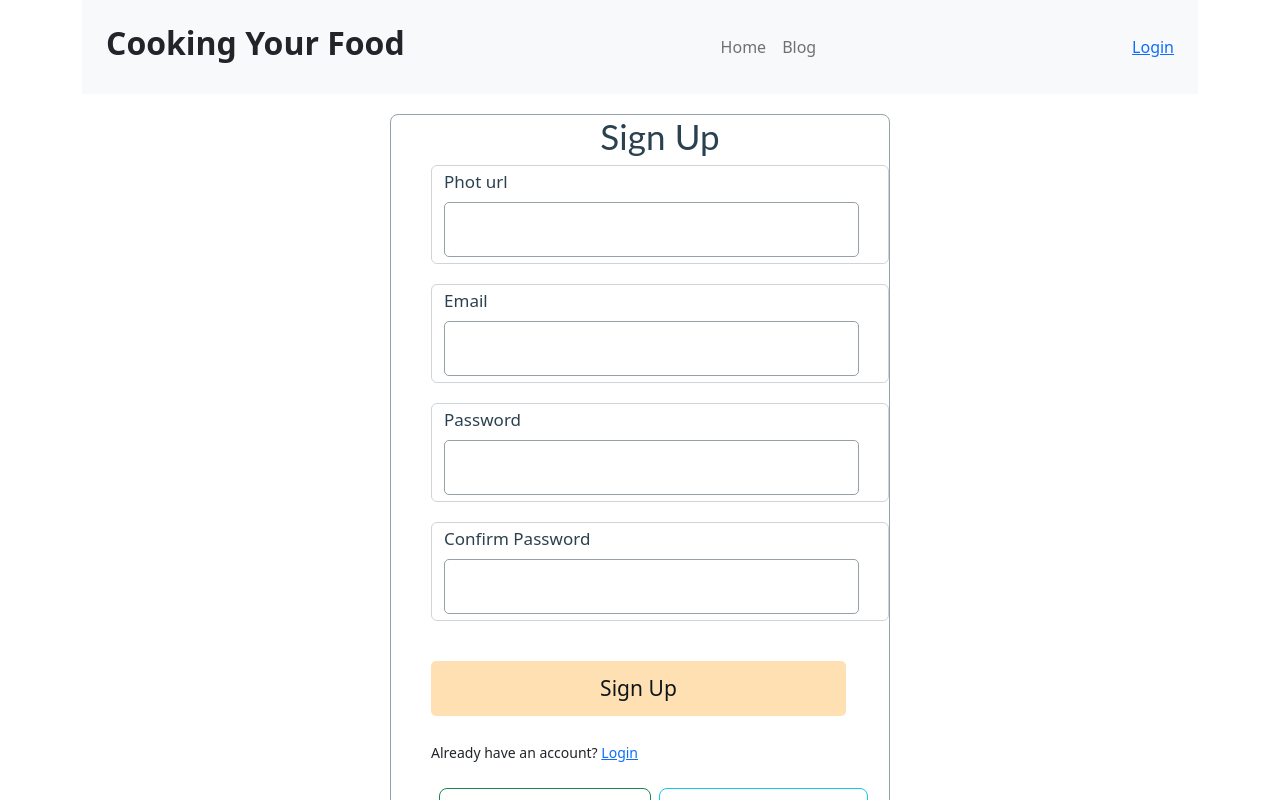
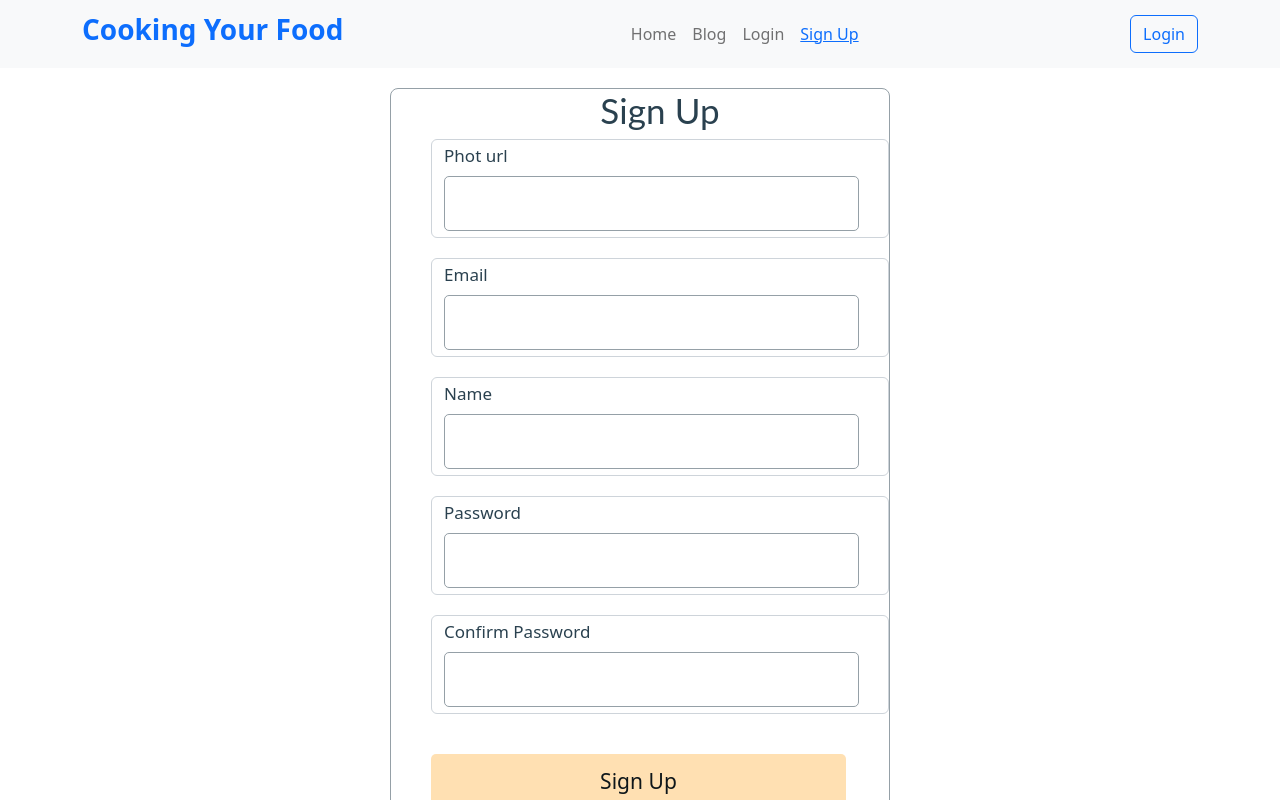
Before and after one commit to Jakir80/Recipe-hunter-Client, a React (Vite) app: page /register in a window 1280 px wide. Shown: the top 800 px of the page. Built offline with nearby package versions, Linux system fonts and the light colour scheme; no server answers.

Commit message:
update-seen-photo-on user

```diff
--- a/index.html
+++ b/index.html
@@ -2,9 +2,10 @@
 <html lang="en">
   <head>
     <meta charset="UTF-8" />
-    <link rel="icon" type="image/svg+xml" href="/vite.svg" />
+
+    <link rel="icon" type="image/svg+xml" href="https://i.ibb.co/w0Jh8W9/favicon-32x32.png" />
     <meta name="viewport" content="width=device-width, initial-scale=1.0" />
-    <title>Vite + React</title>
+    <title>Recipe Hunter</title>
   </head>
   <body>
     <div id="root"></div>
--- a/src/AuthProvider/AuthProvider.jsx
+++ b/src/AuthProvider/AuthProvider.jsx
@@ -1,6 +1,6 @@
 /* eslint-disable react/prop-types */
 /* eslint-disable no-unused-vars */
-import { GithubAuthProvider, GoogleAuthProvider, createUserWithEmailAndPassword, getAuth, onAuthStateChanged, signInWithEmailAndPassword, signInWithPopup, signOut } from "firebase/auth";
+import { GithubAuthProvider, GoogleAuthProvider, createUserWithEmailAndPassword, getAuth, onAuthStateChanged, signInWithEmailAndPassword, signInWithPopup, signOut, updateProfile } from "firebase/auth";
 import React, { createContext, useEffect, useState } from 'react';
 import app from "../Firebase/firebase.config";
 // import app from "../Firebase/firebase.config";
@@ -62,7 +62,17 @@ const AuthProvider = ({children}) => {
             return unsubscribe();
         }
     }, [])
+const updateUser =(loggedUser,name,photurl)=>{
+return updateProfile(loggedUser,{
+    displayName:name,
+    photoURL:photurl
 
+})
+.then()
+.catch(error=>{
+    console.log(error.message)
+})
+}
     const authInfo = {
         user,
         loading,
@@ -70,7 +80,8 @@ const AuthProvider = ({children}) => {
         signIn,
         logOut,
         googlesign,
-        handlegithublogin
+        handlegithublogin,
+        updateUser
     }
 
     return (
--- a/src/Home/Home.jsx
+++ b/src/Home/Home.jsx
@@ -7,6 +7,7 @@ import { useLoaderData } from 'react-router-dom';
 import Food from '../Food/Food';
 import TraditionalFood from '../Traditional/TraditionalFood';
 import SingleChef from '../singleChef/SingleChef';
+import './home.css';
 const Home = () => {
     const traditionalfoods = useLoaderData()
     const [chef, setChef] = useState([])
@@ -19,7 +20,7 @@ const Home = () => {
         .then(data => setFood(data))
     return (
         <div className='pt-4 mt-4'>
-            <div className='d-flex gap-2 justify-center align-items-center'>
+            <div className='d-flex  gap-2 justify-center align-items-center'>
                 <img className='w-75' src="http://www.veepixel.com/tf/html/sous/assets/images/home_03_01.jpg" alt="" />
                 <div>
                     <h1 className='font-bold text-primary'>Find Your <br /> Cooking Recipe</h1>
--- /dev/null
+++ b/src/Home/home.css
@@ -0,0 +1,5 @@
+@media only screen and (max-width: 600px) {
+    .d-flex {
+        flex-direction: column;
+    }
+}
--- a/src/Layout/Layout.jsx
+++ b/src/Layout/Layout.jsx
@@ -6,11 +6,13 @@ import Menubar from '../Routs/Menubar';
 import './layout.css';
 const Layout = () => {
     return (
+      <>
+            <Menubar></Menubar>
         <div className='container'>
-            <Menubar></Menubar>
             <div className='outlet'><Outlet /></div>
+        </div>
             <Footer />
-        </div>
+      </>
     );
 };
 
--- a/src/Register/SignUp.jsx
+++ b/src/Register/SignUp.jsx
@@ -7,7 +7,7 @@ import './SignUp.css';
 const SignUp = () => {
     const [error, setError] = useState('');
     const [success, setSuccess] = useState('')
-    const { createUser, googlesign, handlegithublogin } = useContext(AuthContext);
+    const { createUser, googlesign, handlegithublogin,updateUser } = useContext(AuthContext);
     const handlegooglesignin = () => {
         googlesign()
     }
@@ -21,6 +21,8 @@ const SignUp = () => {
         const email = form.email.value;
         const password = form.password.value;
         const confirm = form.confirm.value;
+        const photoURL=form.photo.value;
+        const name=form.name.value;
         console.log(email, password, confirm)
         form.reset();
         setError('');
@@ -36,7 +38,7 @@ const SignUp = () => {
         createUser(email, password)
             .then(result => {
                 const loggedUser = result.user;
-                console.log(loggedUser)
+                updateUser(loggedUser,name,photoURL)
                 setSuccess("user created successfully")
             })
             .catch(error => {
@@ -52,11 +54,15 @@ const SignUp = () => {
             <form onSubmit={handleSignUp}>
                 <div className="form-control">
                     <label htmlFor="text">Phot url</label>
-                    <input type="text" name="photo" id="" required />
+                    <input type="text" name="photo" id=""  />
                 </div>
                 <div className="form-control">
                     <label htmlFor="email">Email</label>
                     <input type="email" name="email" id="" required />
+                </div>
+                <div className="form-control">
+                    <label htmlFor="name">Name</label>
+                    <input type="text" name="name" id="" required />
                 </div>
                 <div className="form-control">
                     <label htmlFor="password">Password</label>
--- /dev/null
+++ b/src/Routs/ActiveLink.jsx
@@ -0,0 +1,12 @@
+/* eslint-disable react/prop-types */
+import { NavLink } from 'react-router-dom';
+
+const ActiveLink = ({ to, children }) => {
+    return (
+        <NavLink to={to} className={({ isActive }) => (isActive) ? 'text-primary  nav-link text-decoration-underline' : 'nav-link '}>
+            {children}
+        </NavLink>
+    );
+};
+
+export default ActiveLink;
--- a/src/Routs/Menubar.jsx
+++ b/src/Routs/Menubar.jsx
@@ -1,40 +1,49 @@
 /* eslint-disable no-unused-vars */
 import React, { useContext } from 'react';
-import { Nav, Navbar } from 'react-bootstrap';
-import { Link, useLocation } from 'react-router-dom';
+import { Container, Nav, Navbar } from 'react-bootstrap';
+import { Link } from 'react-router-dom';
 import { AuthContext } from '../AuthProvider/AuthProvider';
+import ActiveLink from './ActiveLink';
 const Menubar = () => {
-  const location = useLocation();
   const { user, logOut } = useContext(AuthContext)
   const handleSignout = () => {
     logOut()
+    .then()
+    .catch(error=>{
+      console.log(error.message)
+    })
   }
-  const isActive = (path) => {
-    return location.pathname === path ? 'active' : '';
-  };
+
   return (
     <div>
-      <Navbar bg="light" expand="lg" className="justify-content-between p-4">
-        <h2 className='fw-bold'>Cooking Your Food</h2>
-        <Nav className="mx-auto">
-          <Nav.Item>
-            <Link to="/" className={`nav-link ${isActive('/home')}`}>
-              Home
-            </Link>
-          </Nav.Item>
-          <Nav.Item>
-            <Link to="/blog" className={`nav-link ${isActive('/blog')}`}>
-              Blog
-            </Link>
-          </Nav.Item>
-        </Nav>
-        <Nav>
-          {user ? <span> <img src={user.photoURL} className='w-25 rounded rounded-circle' title={user.displayName} alt="" /><button className='btn btn primary' onClick={handleSignout}>Sign out</button></span> : <Link to="/login">Login</Link>}
-        </Nav>
+      <Navbar bg="light" expand="lg">
+        <Container>
+          <Navbar.Brand href="#home"><h3 className="fw-bold text-primary">Cooking Your Food</h3></Navbar.Brand>
+          <Navbar.Toggle aria-controls="basic-navbar-nav" />
+          <Navbar.Collapse id="basic-navbar-nav">
+            <Nav className="m-auto">
+              <ActiveLink to = '/'>Home</ActiveLink>
+              <ActiveLink to = '/blog'>Blog</ActiveLink>
+              <ActiveLink to = '/login'>Login</ActiveLink>
+              <ActiveLink to = '/register'>Sign Up</ActiveLink>
+            </Nav>
+            <div>
+                {
+                    user ? <> <img title= {user?.displayName} className="rounded rounded-circle me-2" style={{width:'40px', height: '40px'}} src= {user?.photoURL} alt="" />
+                    <button onClick={handleSignout} className="btn btn-outline-primary fw-semibold">Log Out</button> </> : <Link to = '/login'><button className="btn btn-outline-primary">Login</button></Link>
+                }
+            </div>
+          </Navbar.Collapse>
+        </Container>
       </Navbar>
     </div>
 
   );
 };
 
+
+{/* <Nav>
+{user ? <span> <img src={user.photoURL} className='w-25 rounded rounded-circle' title={user.displayName} alt="" /><button className='btn btn primary' onClick={handleSignout}>Sign out</button></span> : <Link to="/login">Login</Link>}
+</Nav> */}
+
 export default Menubar;
```
